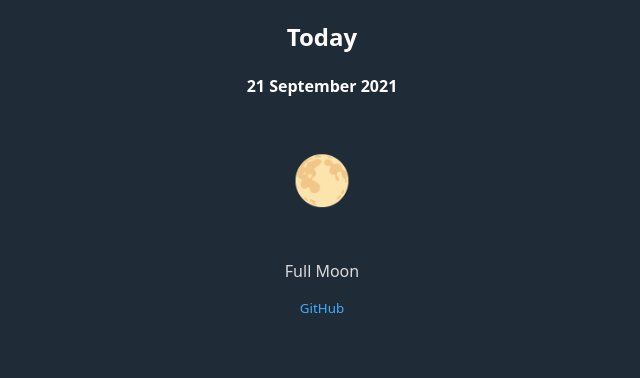
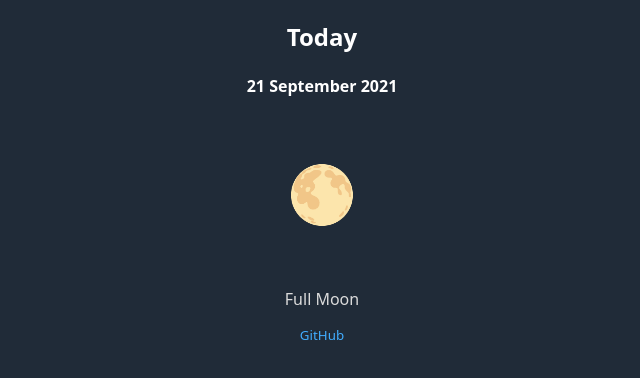
Before and after one commit to foostackdev/moon-phase, a plain HTML site: page index.html in a window 1280 px wide. Shown: the whole page, without its empty margins (318-958 px from the left). Drawn offline with nearby package versions, Linux system fonts and the light colour scheme.

Commit message:
misc: use percentage for emoji size

```diff
--- a/style.css
+++ b/style.css
@@ -3,7 +3,7 @@
 }
 
 .large {
-  font-size: xxx-large;
+  font-size: 350%;
 }
 
 .footer {
```
